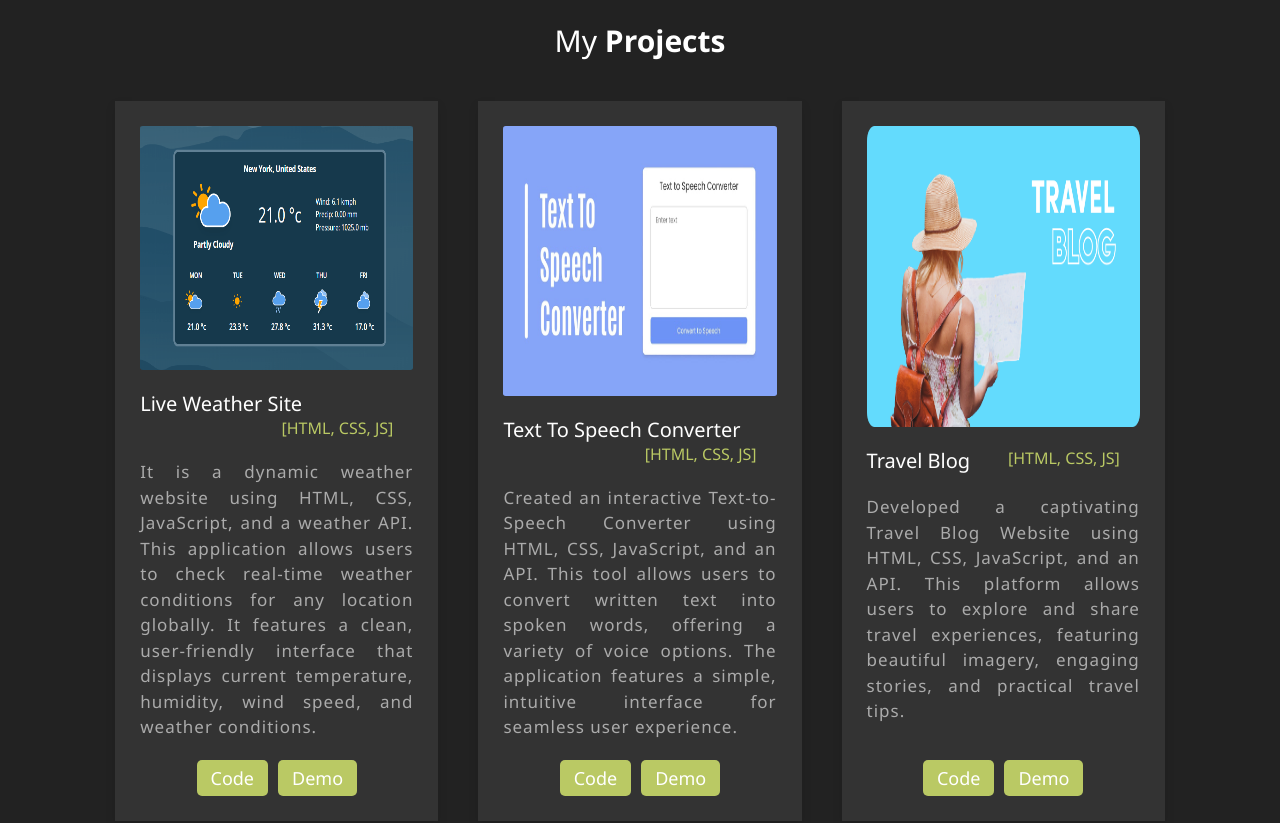
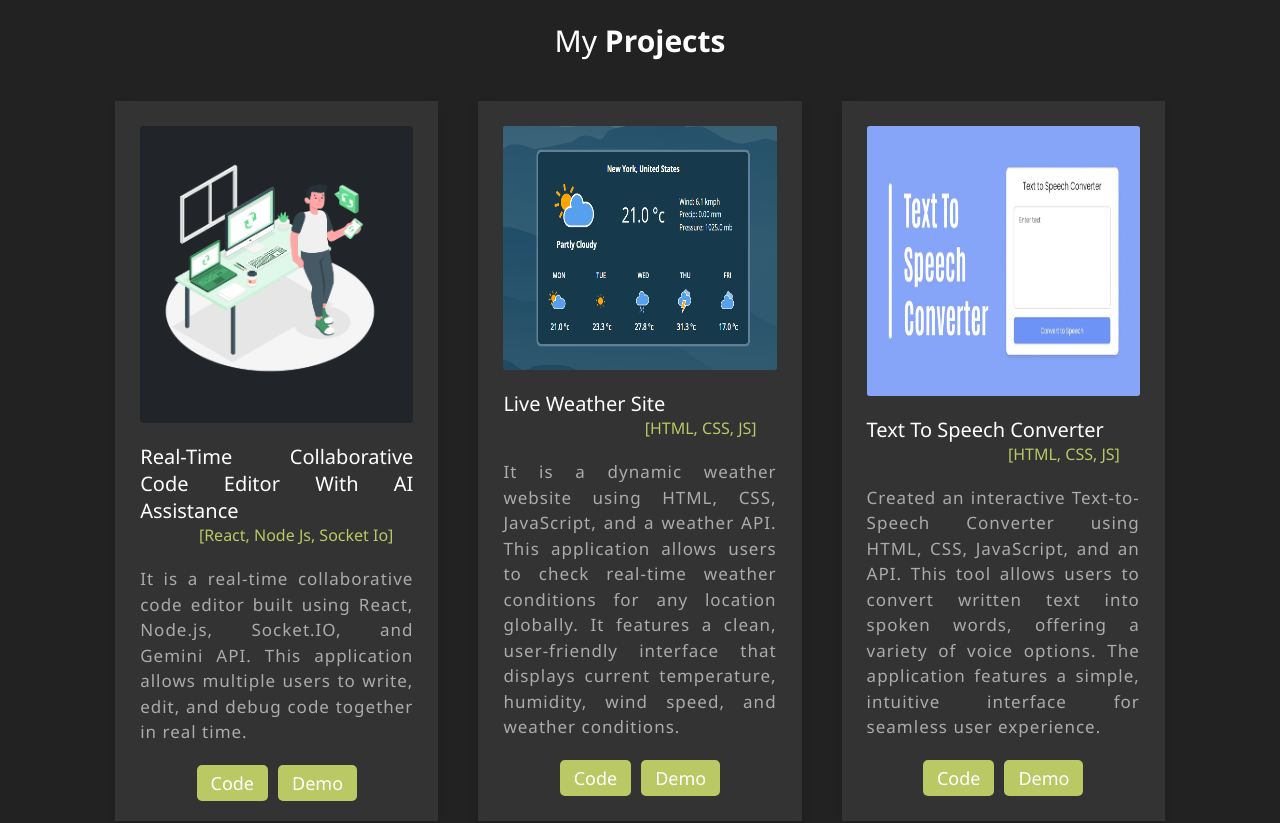
Before and after one commit to Praveen4088/portfolio, a plain HTML site: page index.html in a window 1280 px wide. Shown: the part 3440-4263 px from the top of the page. Drawn offline with nearby package versions, Linux system fonts and the light colour scheme.

Commit message:
Update index.html

```diff
--- a/index.html
+++ b/index.html
@@ -127,7 +127,7 @@
             <div class="box">
               <span><i class="material-icons"> calendar_today </i> 2021- 2025</span>
               <h3>Bachelor of Engineering (CSE)</h3>
-              <p> Current CGPA : 8.903 (upto 6th sem )</p>
+              <p> Current CGPA : 8.891</p>
               <p>
                 Prathyusha Engineering College
               </p>
@@ -165,6 +165,16 @@
 <section class="services" id="my-services">
     <h1 class="heading">my <span>projects</span></h1>
     <div class="box-container">
+         <div class="box">
+
+          <img src="Screenshot (215.png" alt=" Icon" class="icon-image">
+          <h2 class="lang">Real-Time Collaborative Code Editor with AI Assistance <span> [React, Node js, Socket io] </span></h2>
+          <p>It is a real-time collaborative code editor built using React, Node.js, Socket.IO, and Gemini API. This application allows multiple users to write, edit, and debug code together in real time. </p>
+          <div class="links">
+              <a href="https://rtce-client.onrender.com" target="_blank" class="link">Code</a>
+              <a href="https://github.com/Praveen4088/RTCE" target="_blank" class="link">Demo</a>
+          </div>
+      </div>
       <div class="box">
 
           <img src="assets\projects-images\weatherr.png" alt=" Icon" class="icon-image">
```
